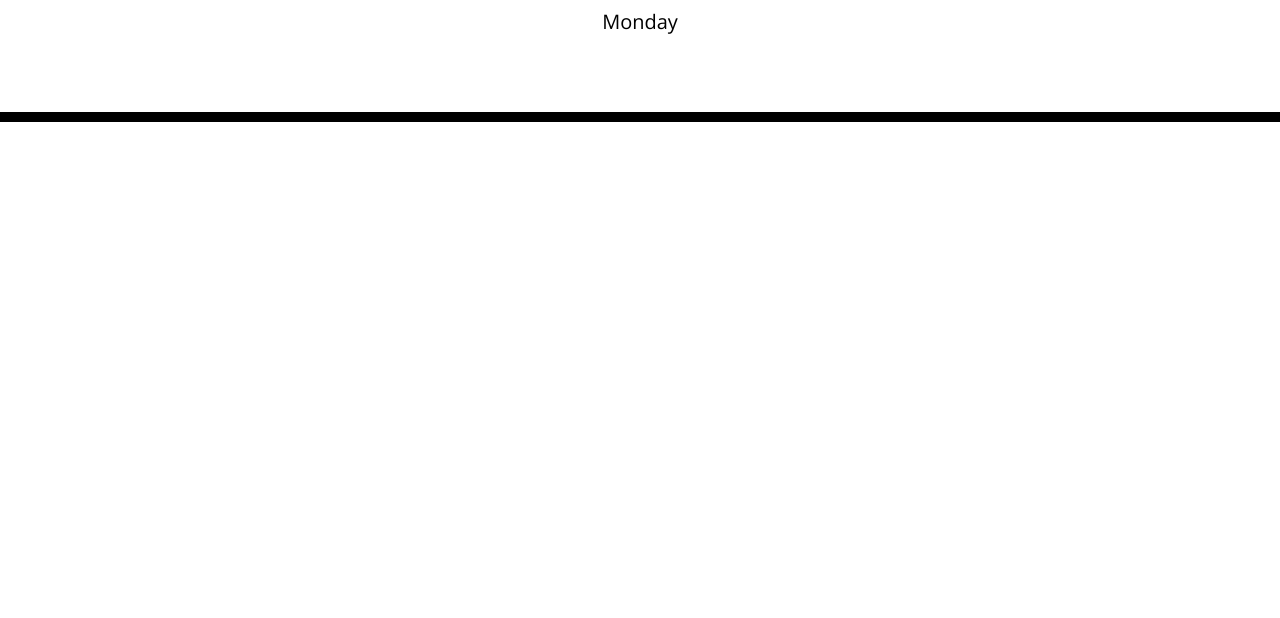
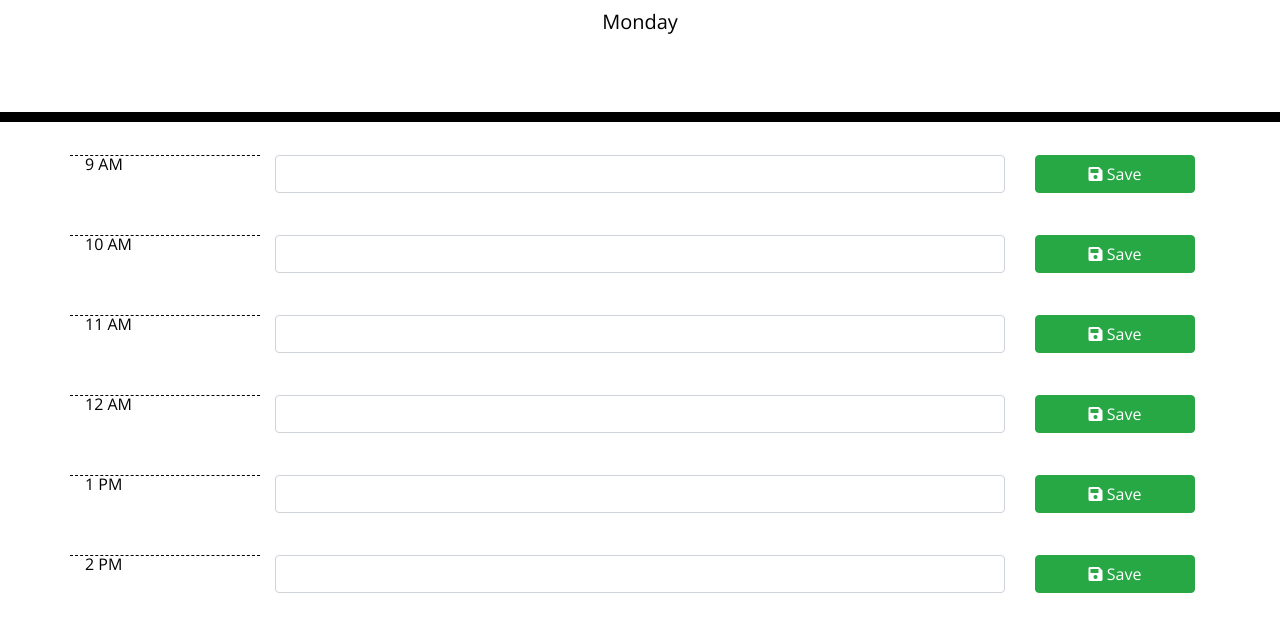
Before and after one commit to JaberSE09/05-02-challenge, a plain HTML site: page index.html in a window 1280 px wide. Shown: the part 182-800 px from the top of the page. Drawn offline with nearby package versions, Linux system fonts and the light colour scheme.

Commit message:
daily hours setup

```diff
--- a/assets/css/style.css
+++ b/assets/css/style.css
@@ -69,4 +69,3 @@ body {
     font-size: 20px;
     transition: all .3s ease-in-out;
   }
-  © 2022 GitHub, Inc.
--- a/assets/js/style.js
+++ b/assets/js/style.js
@@ -1,10 +1,40 @@
 $(document).ready(function(){
     var date= moment().format('dddd');
     $("#currentDay").text(date)
+
+    var row =""
+
+    for (let i = 9; i < 18 ; i++) {
+        row = $('<div class= "row">')
+        colHour = $(`<div class ="col-lg-2 hour">${AmOrPm(i)}</div>`)
+        colInput = $(`<div class ="col-lg-8 inputcontent"><input data-input="${i}" id="inputText${i}" class="form-control inputText" type="text" name="userInput"></div>`)
+        colBtn = $(`<div class ="col-lg-2"><button data-id="${i}" id="savePlanner" class="btn btn-success btn-block"><i class="fas fa-save"></i> Save</button></div>`)
+        row.append(colHour)
+        row.append(colInput)
+        row.append(colBtn)
+        $("#planner").append(row)
+
+    }
 
 
 
 
 
+
+
+
+
+//  Convert Am to Pm
+function AmOrPm(hour){
+    var time=""
+    if(hour<=12){
+      time= "AM"
+    }else{
+      time="PM"
+    }
+    hour = hour % 12
+    hour = hour ? hour : 12
+    return hour + " " + time
+  }
 }
 );
```
